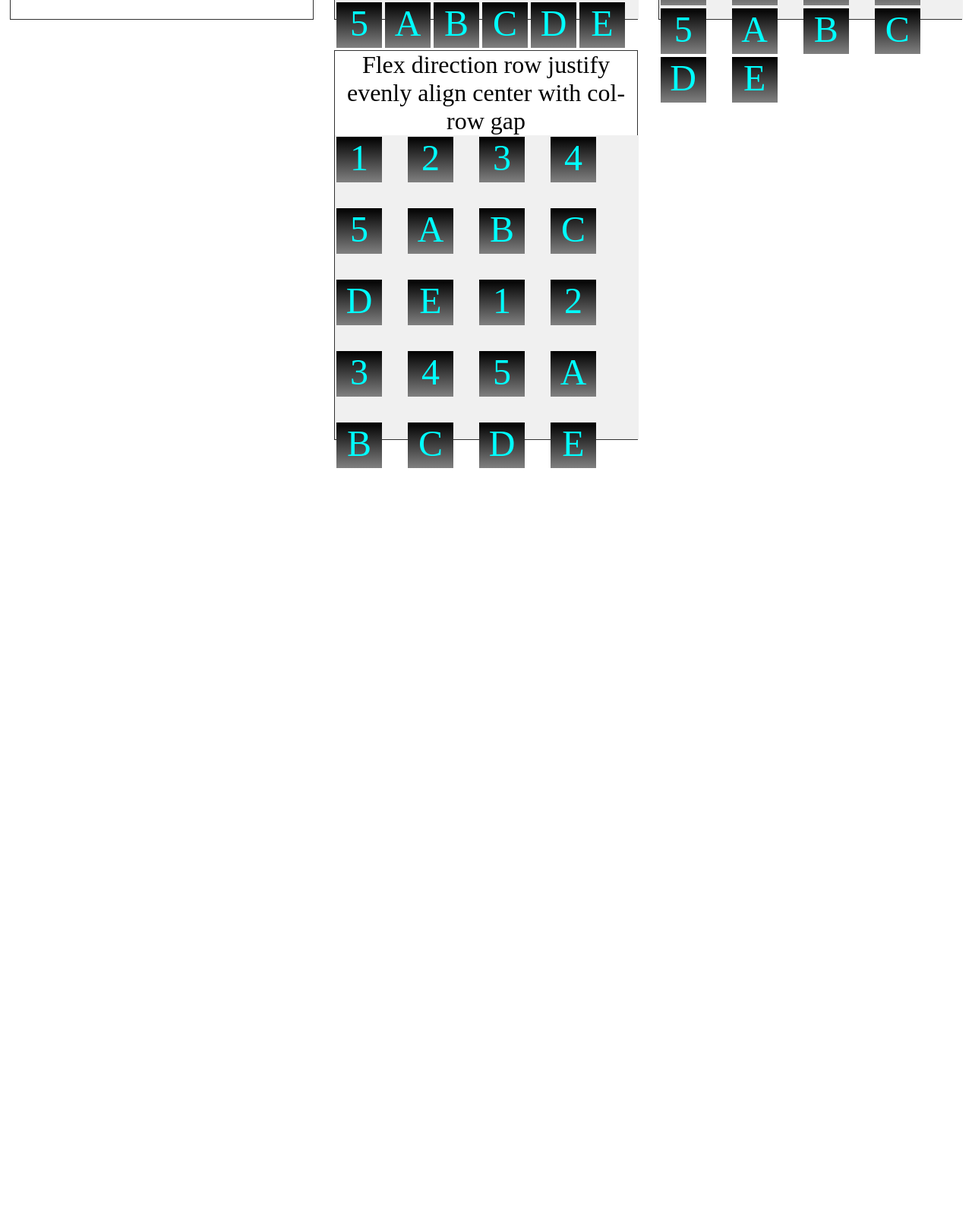
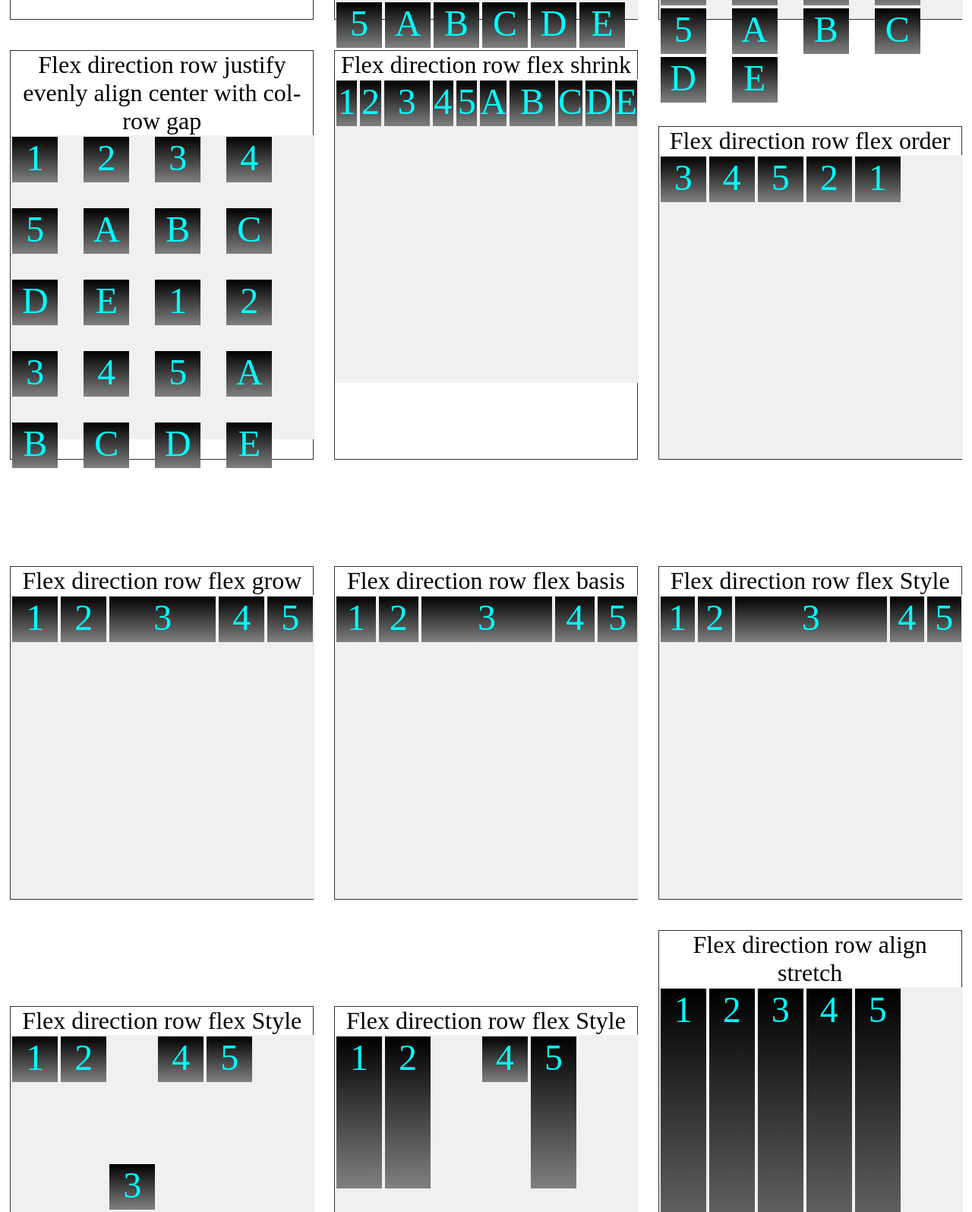
Before and after one commit to rarokon/class22, a plain HTML site: page index.html in a window 1280 px wide. Shown: the part 3013-4608 px from the top of the page at 76% size. Before the commit the page ends 3629 px from the top, so only its background shows below. Drawn offline with Linux system fonts and the light colour scheme.

Commit message:
Final project

```diff
--- a/index.html
+++ b/index.html
@@ -80,7 +80,6 @@
         </div>
       </div>
 
-
       <!--Row Direction wrap reverse-->
       <div class="flex-main-div">
         <div>
@@ -142,8 +141,8 @@
         </div>
       </div>
 
-       <!--Row Direction justify content space around-->
-       <div class="flex-main-div">
+      <!--Row Direction justify content space around-->
+      <div class="flex-main-div">
         <div>
           <span>Flex direction row justify content space around</span>
         </div>
@@ -184,7 +183,6 @@
         </div>
       </div>
 
-
       <!--Row Direction align end-->
       <div class="flex-main-div">
         <div>
@@ -198,7 +196,6 @@
           <div class="column-flex">5</div>
         </div>
       </div>
-
 
       <!--Row Direction align start-->
       <div class="flex-main-div">
@@ -245,7 +242,9 @@
       <!--Row Direction justify evenly align center with specific row gap-->
       <div class="flex-main-div">
         <div>
-          <span>Flex direction row justify evenly align center with row gap</span>
+          <span
+            >Flex direction row justify evenly align center with row gap</span
+          >
         </div>
         <div id="flex-container-evenly-center-row-gap" class="flex-container">
           <div class="column-flex">1</div>
@@ -284,7 +283,10 @@
       <!--Row Direction justify evenly align center with specific column gap-->
       <div class="flex-main-div">
         <div>
-          <span>Flex direction row justify evenly align center with column gap</span>
+          <span
+            >Flex direction row justify evenly align center with column
+            gap</span
+          >
         </div>
         <div id="flex-container-evenly-center-col-gap" class="flex-container">
           <div class="column-flex">1</div>
@@ -320,11 +322,13 @@
         </div>
       </div>
 
-
       <!--Row Direction justify evenly align center with specific column gap-->
       <div class="flex-main-div">
         <div>
-          <span>Flex direction row justify evenly align center with col-row gap</span>
+          <span
+            >Flex direction row justify evenly align center with col-row
+            gap</span
+          >
         </div>
         <div id="flex-container-evenly-center-gap" class="flex-container">
           <div class="column-flex">1</div>
@@ -350,6 +354,130 @@
         </div>
       </div>
 
+      <!--Row Direction flex shrink-->
+      <div class="flex-main-div">
+        <div>
+          <span>Flex direction row flex shrink</span>
+        </div>
+        <div id="flex-container-shrink" class="flex-container">
+          <div class="column-flex">1</div>
+          <div class="column-flex">2</div>
+          <div class="column-flex shrink">3</div>
+          <div class="column-flex">4</div>
+          <div class="column-flex">5</div>
+          <div class="column-flex">A</div>
+          <div class="column-flex shrink">B</div>
+          <div class="column-flex">C</div>
+          <div class="column-flex">D</div>
+          <div class="column-flex">E</div>
+        </div>
+      </div>
+
+      <!--Row Direction flex order center-->
+      <div class="flex-main-div main-div-customize"">
+        <div>
+          <span>Flex direction row flex order</span>
+        </div>
+        <div id="flex-container-order" class="flex-container">
+          <div class="column-flex" id="flex-order1">1</div>
+          <div class="column-flex" id="flex-order2">2</div>
+          <div class="column-flex" id="flex-order3">3</div>
+          <div class="column-flex" id="flex-order4">4</div>
+          <div class="column-flex" id="flex-order5">5</div>
+        </div>
+      </div>
+
+
+      <!--Row Direction flex grow-->
+      <div class="flex-main-div main-div-customize">
+        <div>
+          <span>Flex direction row flex grow</span>
+        </div>
+        <div id="flex-container-grow" class="flex-container">
+          <div class="column-flex">1</div>
+          <div class="column-flex">2</div>
+          <div class="column-flex flex-grow">3</div>
+          <div class="column-flex">4</div>
+          <div class="column-flex" >5</div>
+        </div>
+      </div>
+
+
+      <!--Row Direction flex basis-->
+      <div class="flex-main-div main-div-customize">
+        <div>
+          <span>Flex direction row flex basis</span>
+        </div>
+        <div id="flex-container-flex-basis" class="flex-container">
+          <div class="column-flex">1</div>
+          <div class="column-flex">2</div>
+          <div class="column-flex flex-basis">3</div>
+          <div class="column-flex">4</div>
+          <div class="column-flex" >5</div>
+        </div>
+      </div>
+
+      <!--Row Direction flex style-->
+      <div class="flex-main-div main-div-customize">
+        <div>
+          <span>Flex direction row flex Style</span>
+        </div>
+        <div id="flex-container-flex" class="flex-container">
+          <div class="column-flex">1</div>
+          <div class="column-flex">2</div>
+          <div class="column-flex flex">3</div>
+          <div class="column-flex">4</div>
+          <div class="column-flex" >5</div>
+        </div>
+      </div>
+
+      <!--Row Direction flex align shelf-->
+      <div class="flex-main-div main-div-customize">
+        <div>
+          <span>Flex direction row flex Style</span>
+        </div>
+        <div id="flex-container-shelf" class="flex-container">
+          <div class="column-flex">1</div>
+          <div class="column-flex">2</div>
+          <div class="column-flex shelf">3</div>
+          <div class="column-flex">4</div>
+          <div class="column-flex" >5</div>
+        </div>
+      </div>
+
+
+      <!--Row Direction flex align shelf-->
+      <div class="flex-main-div main-div-customize">
+        <div>
+          <span>Flex direction row flex Style</span>
+        </div>
+        <div id="flex-container-end-start" class="flex-container">
+          <div class="column-flex" style="height: 200px;">1</div>
+          <div class="column-flex" style="height: 200px;">2</div>
+          <div class="column-flex"id="end-start-shelf-align3">3</div>
+          <div class="column-flex"id="end-start-shelf-align4">4</div>
+          <div class="column-flex" style="height: 200px;">5</div>
+        </div>
+      </div>
+
+
+
+      <!--Row Direction flex align stretch-->
+      <div class="flex-main-div">
+        <div>
+          <span>Flex direction row align stretch</span>
+        </div>
+        <div id="flex-container-align-stretch" class="flex-container">
+          <div class="column-flex-stretch">1</div>
+          <div class="column-flex-stretch">2</div>
+          <div class="column-flex-stretch">3</div>
+          <div class="column-flex-stretch">4</div>
+          <div class="column-flex-stretch">5</div>
+        </div>
+      </div>
+
+
+
     </div>
   </body>
 </html>
--- a/style.css
+++ b/style.css
@@ -1,10 +1,10 @@
-*{
+* {
     margin: 0;
     padding: 0;
     box-sizing: border-box;
 }
 
-#main-container{
+#main-container {
     width: 100%;
     display: flex;
     flex-direction: row;
@@ -13,26 +13,26 @@
     text-align: center;
 }
 
-.flex-main-div{
+.flex-main-div {
     margin: 20px auto;
     width: 400px;
     border: 1px solid rgb(49, 49, 49);
 }
 
-span{
+span {
     font-size: 2rem;
 }
 
-.column-flex{
+.column-flex {
     width: 60px;
     height: 60px;
-    margin:2px;
-    background:linear-gradient(to bottom, black, grey);
+    margin: 2px;
+    background: linear-gradient(to bottom, black, grey);
     color: aqua;
     font-size: 3rem;
 }
 
-.flex-container{
+.flex-container {
     display: flex;
     width: 400px;
     height: 400px;
@@ -40,88 +40,88 @@ span{
 }
 
 
-#flex-container-column{
+#flex-container-column {
     width: 200px;
     flex-direction: column;
 }
 
-#flex-container-row{
+#flex-container-row {
     flex-direction: row;
 }
 
-#flex-container-column-reverse{
+#flex-container-column-reverse {
     width: 200px;
     flex-direction: column-reverse;
 }
 
-#flex-container-row-reverse{
+#flex-container-row-reverse {
     flex-direction: row-reverse;
 }
 
 
-#flex-container-row-wrap{
+#flex-container-row-wrap {
     flex-direction: row;
     flex-wrap: wrap;
 }
 
-#flex-container-row-wrap-reverse{
+#flex-container-row-wrap-reverse {
     flex-direction: row;
     flex-wrap: wrap-reverse;
 }
 
-#flex-container-row-justify-end{
+#flex-container-row-justify-end {
     flex-direction: row;
     justify-content: flex-end;
 }
 
-#flex-container-row-justify-start{
+#flex-container-row-justify-start {
     flex-direction: row;
     justify-content: flex-start;
 }
 
-#flex-container-row-justify-center{
+#flex-container-row-justify-center {
     flex-direction: row;
     justify-content: center;
 }
 
-#flex-container-row-justify-around{
+#flex-container-row-justify-around {
     flex-direction: row;
     justify-content: space-around;
 }
 
-#flex-container-row-justify-between{
+#flex-container-row-justify-between {
     flex-direction: row;
     justify-content: space-between;
 }
 
-#flex-container-justify-evenly{
+#flex-container-justify-evenly {
     flex-direction: row;
     justify-content: space-evenly;
 }
 
-#flex-container-align-end{
+#flex-container-align-end {
     flex-direction: row;
     align-items: flex-end;
 }
 
-#flex-container-align-start{
+#flex-container-align-start {
     flex-direction: row;
     align-items: flex-start;
 }
 
-#flex-container-align-center{
+#flex-container-align-center {
     flex-direction: row;
     align-items: center;
 }
 
-#flex-container-evenly-align-center{
+#flex-container-evenly-align-center {
     flex-direction: row;
     align-items: center;
     justify-content: space-evenly;
 }
 
 
-#flex-container-evenly-center-row-gap{
+#flex-container-evenly-center-row-gap {
     row-gap: 30px;
     flex-direction: row;
     align-items: center;
@@ -129,7 +129,7 @@ span{
     /* justify-content: space-evenly; */
 }
 
-#flex-container-evenly-center-col-gap{
+#flex-container-evenly-center-col-gap {
     /* row-gap: 30px; */
     column-gap: 30px;
     flex-direction: row;
@@ -139,7 +139,7 @@ span{
 }
 
 
-#flex-container-evenly-center-gap{
+#flex-container-evenly-center-gap {
     row-gap: 30px;
     column-gap: 30px;
     flex-direction: row;
@@ -147,3 +147,106 @@ span{
     flex-wrap: wrap;
     /* justify-content: space-evenly; */
 }
+
+#flex-container-evenly-align-center {
+    flex-direction: row;
+    align-items: center;
+    /* justify-content: space-evenly; */
+}
+
+.shrink {
+    flex-shrink: 0;
+}
+
+.main-div-customize {
+    margin-top: 120px;
+}
+
+#flex-container-order {
+    flex-direction: row;
+    /* align-items: center; */
+    /* justify-content: space-evenly; */
+}
+
+#flex-order1 {
+    order: 4;
+}
+
+#flex-order2 {
+    order: 5;
+}
+
+#flex-order2 {
+    order: 1;
+}
+
+#flex-order2 {
+    order: 3;
+}
+
+#flex-order2 {
+    order: 2;
+}
+
+
+#flex-container-grow {
+    flex-direction: row;
+    /* align-items: center; */
+    /* justify-content: space-evenly; */
+}
+
+.flex-grow {
+    flex-grow: 1;
+}
+
+.flex-container-flex-basis {
+    flex-direction: row;
+    /* flex-basis: 200px; */
+}
+
+.flex-basis {
+    flex-basis: 200px;
+}
+
+.flex-container-flex {
+    flex-direction: row;
+}
+
+.flex {
+    flex: 0 0 200px;
+}
+
+.flex-container-shelf {
+    flex-direction: row;
+}
+
+.shelf {
+    align-self: center;
+}
+
+.flex-container-end-start {
+    flex-direction: row;
+}
+
+#end-start-shelf-align3 {
+    align-self: flex-end;
+}
+
+
+#end-start-shelf-align4 {
+    align-self: flex-start;
+}
+
+.column-flex-stretch{
+    width: 60px;
+    /* height: 60px; */
+    margin: 2px;
+    background: linear-gradient(to bottom, black, grey);
+    color: aqua;
+    font-size: 3rem;
+}
+#flex-container-align-stretch{
+    /* height: auto; */
+
+    align-content: stretch;
+}
```
